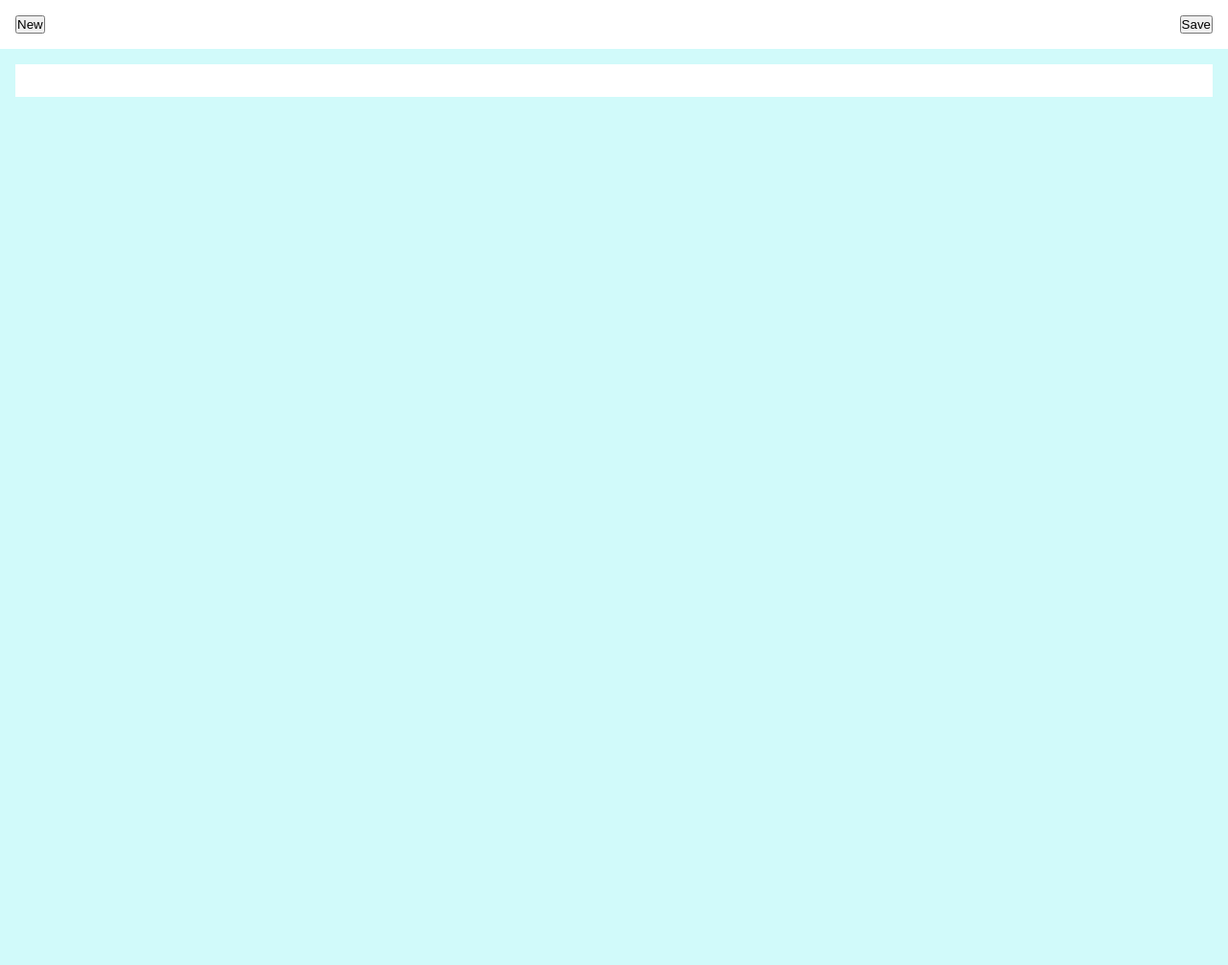
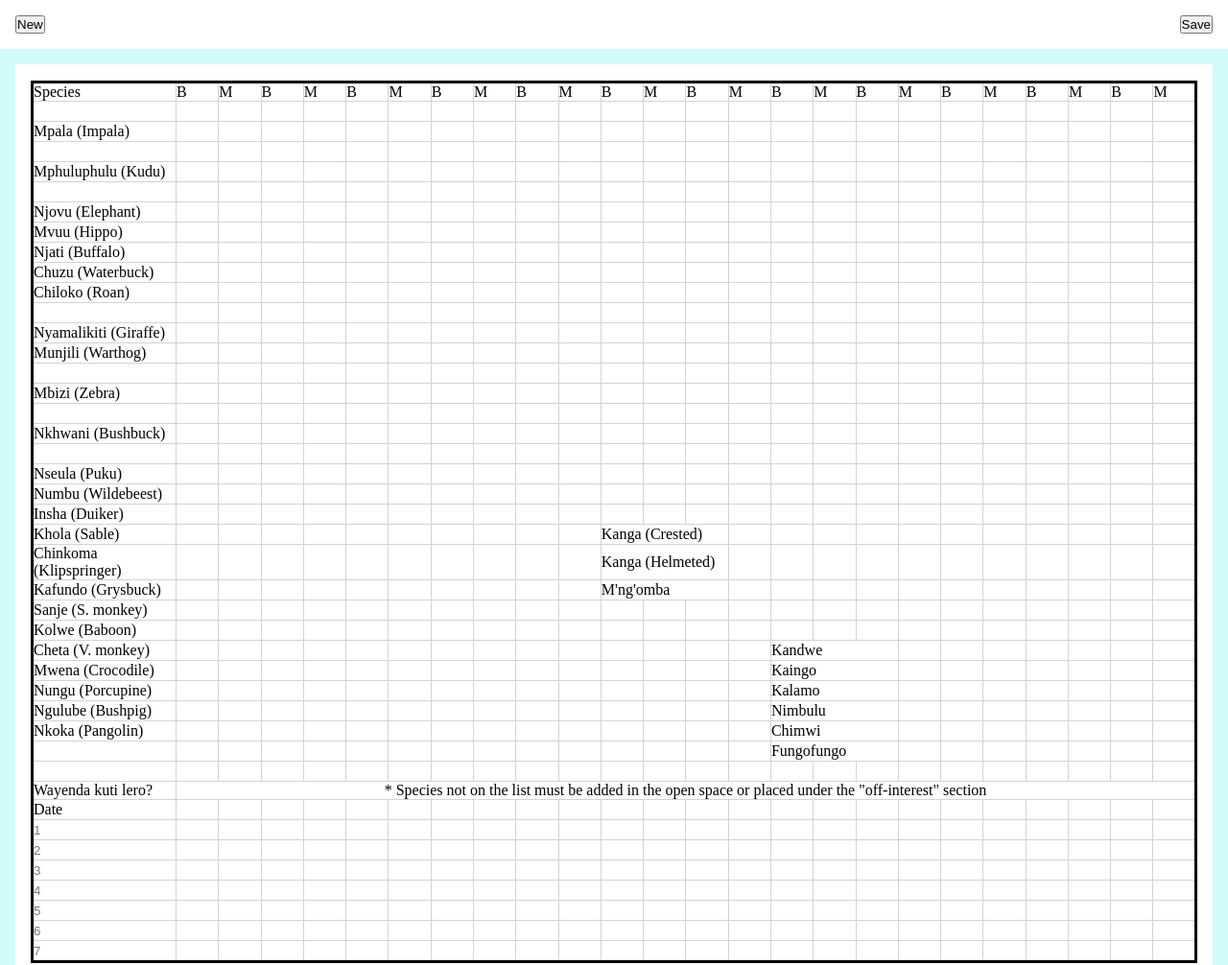
Before and after one commit to elj40/Patrol-Sheet-Data-Entry, a plain HTML site: page index.html in a window 1280 px wide. Shown: the top 1006 px of the page at 96% size. Before the commit the page ends 800 px from the top, so only its background shows below. Drawn offline with Linux system fonts and the light colour scheme.

Commit message:
Style system good

```diff
--- a/csv_script.js
+++ b/csv_script.js
@@ -47,37 +47,38 @@ function getData(loc) {
             Nseula (Puku);;;;;;;;;;;;;;;;;;;;;;;;
             Numbu (Wildebeest);;;;;;;;;;;;;;;;;;;;;;;;
             Insha (Duiker);;;;;;;;;;;;;;;;;;;;;;;;
-             Khola (Sable);;;;;;;;;;;Kanga (Crested);;;;;;;;;;;;
-            Chinkoma (Klipspringer);;;;;;;;;;;Kanga (Helmeted);;;;;;;;;;;;;
-            Kafundo (Grysbuck);;;;;;;;;;;M'ng'omba;;;;;;;;;;;;;
+             Khola (Sable);;;;;;;;;;;Kanga (Crested);;;;;;;;;;
+            Chinkoma (Klipspringer);;;;;;;;;;;Kanga (Helmeted);;;;;;;;;;;
+            Kafundo (Grysbuck);;;;;;;;;;;M'ng'omba;;;;;;;;;;;
             Sanje (S. monkey);;;;;;;;;;;;;;;;;;;;;;;;
             Kolwe (Baboon);;;;;;;;;;;;;;;;;;;;;;;;
-            Cheta (V. monkey);;;;;;;;;;;;;;;Kandwe ;;;;;;;;;
-            Mwena (Crocodile);;;;;;;;;;;;;;;Kaingo;;;;;;;;;
-            Nungu (Porcupine);;;;;;;;;;;;;;;Kalamo;;;;;;;;;
-            Ngulube (Bushpig);;;;;;;;;;;;;;;Nimbulu;;;;;;;;;
-            Nkoka (Pangolin);;;;;;;;;;;;;;;Chimwi;;;;;;;;;
-            ;;;;;;;;;;;;;;;Fungofungo;;;;;;;;;
+            Cheta (V. monkey);;;;;;;;;;;;;;;Kandwe ;;;;;;;
+            Mwena (Crocodile);;;;;;;;;;;;;;;Kaingo;;;;;;;
+            Nungu (Porcupine);;;;;;;;;;;;;;;Kalamo;;;;;;;
+            Ngulube (Bushpig);;;;;;;;;;;;;;;Nimbulu;;;;;;;
+            Nkoka (Pangolin);;;;;;;;;;;;;;;Chimwi;;;;;;;
+            ;;;;;;;;;;;;;;;Fungofungo;;;;;;;
             ;;;;;;;;;;;;;;;;;;;;;;;;
-            Wayenda kuti lero?;;;;;;"* Species not on the list must be added in the open space or placed under the ""off-interest"" section";;;;;;;;;;;;;;;;;;
+            Wayenda kuti lero?;* Species not on the list must be added in the open space or placed under the "off-interest" section
             Date;;;;;;;;;;;;;;;;;;;;;;;;
-            1;;;;;;;;;;;;;;;;;;;;;;;;
-            2;;;;;;;;;;;;;;;;;;;;;;;;
-            3;;;;;;;;;;;;;;;;;;;;;;;;
-            4;;;;;;;;;;;;;;;;;;;;;;;;
-            5;;;;;;;;;;;;;;;;;;;;;;;;
-            6;;;;;;;;;;;;;;;;;;;;;;;;
-            7;;;;;;;;;;;;;;;;;;;;;;;;`; break;
+            <input type="text"class="cell-input" placeholder="1">;;;;;;;;;;;;;;;;;;;;;;;;
+            <input type="text"class="cell-input" placeholder="2">;;;;;;;;;;;;;;;;;;;;;;;;
+            <input type="text"class="cell-input" placeholder="3">;;;;;;;;;;;;;;;;;;;;;;;;
+            <input type="text"class="cell-input" placeholder="4">;;;;;;;;;;;;;;;;;;;;;;;;
+            <input type="text"class="cell-input" placeholder="5">;;;;;;;;;;;;;;;;;;;;;;;;
+            <input type="text"class="cell-input" placeholder="6">;;;;;;;;;;;;;;;;;;;;;;;;
+            <input type="text"class="cell-input" placeholder="7">;;;;;;;;;;;;;;;;;;;;;;;;`; break;
     }
 }
 
 function styleElement(el, style) {
-    console.log(style);
     if ('content' in style) el.innerHTML = style.content;
+    if ("attributes" in style) {
+        for (let key in style.attributes) {
+            el.setAttribute(key, style.attributes[key]);
+        }
+    }
     for (let key in style.style) {
         el.style[key] = style.style[key];
-        console.log(key, el.style[style.style[key]]);
     }
-
-    return el;
 }
--- a/index.html
+++ b/index.html
@@ -4,6 +4,7 @@
     <meta charset="UTF-8">
     <meta name="viewport" content="width=device-width, initial-scale=1.0">
     <title>Patrol Reader | Elias Joubert</title>
+    <script src="js_styles.js"></script>
     <link rel="stylesheet" href="style.css">
 </head>
 <body>
--- a/js_styles.js
+++ b/js_styles.js
@@ -1,7 +1,20 @@
 function nyamvuStyleBack() {
     return {
         rows: {},
-        cols: {},
-        cells: {}
+        cols: {
+            0: {style: {width: "150px"}}
+        },
+        cells: {
+            "11_22": {attributes: {colspan: "3"}},
+            "11_23": {attributes: {colspan: "3"}},
+            "11_24": {attributes: {colspan: "3"}},
+            "15_27": {attributes: {colspan: "3"}},
+            "15_28": {attributes: {colspan: "3"}},
+            "15_29": {attributes: {colspan: "3"}},
+            "15_30": {attributes: {colspan: "3"}},
+            "15_31": {attributes: {colspan: "3"}},
+            "15_32": {attributes: {colspan: "3"}},
+            "1_34": {attributes: {colspan: "24"}, style:{textAlign: "center"}},
+        }
     }
 }
--- a/script.js
+++ b/script.js
@@ -18,14 +18,14 @@ function createTable(table,data,style) {
         for (let col of row) {
             let td = document.createElement("td");
 
+            console.log(col);
             if (col.length > 0) td.innerHTML = col;
-            else td.innerHTML = '<textarea></textarea>'
+            else td.innerHTML = '<input type="text"class="cell-input">'
 
-            console.log((c.toString()+r.toString()));
             //Style td
             if (r in style.rows) styleElement(td, style.rows[r]);
             if (c in style.cols) styleElement(td, style.cols[c]);
-            if ((c.toString()+r.toString()) in style.cells) styleElement(td, style.cells[(c.toString()+r.toString())]);
+            if ((c.toString()+"_"+r.toString()) in style.cells) styleElement(td, style.cells[(c.toString()+"_"+r.toString())]);
 
             tr.appendChild(td);
             c++;
--- a/style.css
+++ b/style.css
@@ -58,9 +58,9 @@ td:focus-within {
 }
 
 
-textarea {
+.cell-input {
     width: 100%;
-    height: 100%;
+    height: 1.5em;
     resize: none;
     border: none;
     outline: none;
```
